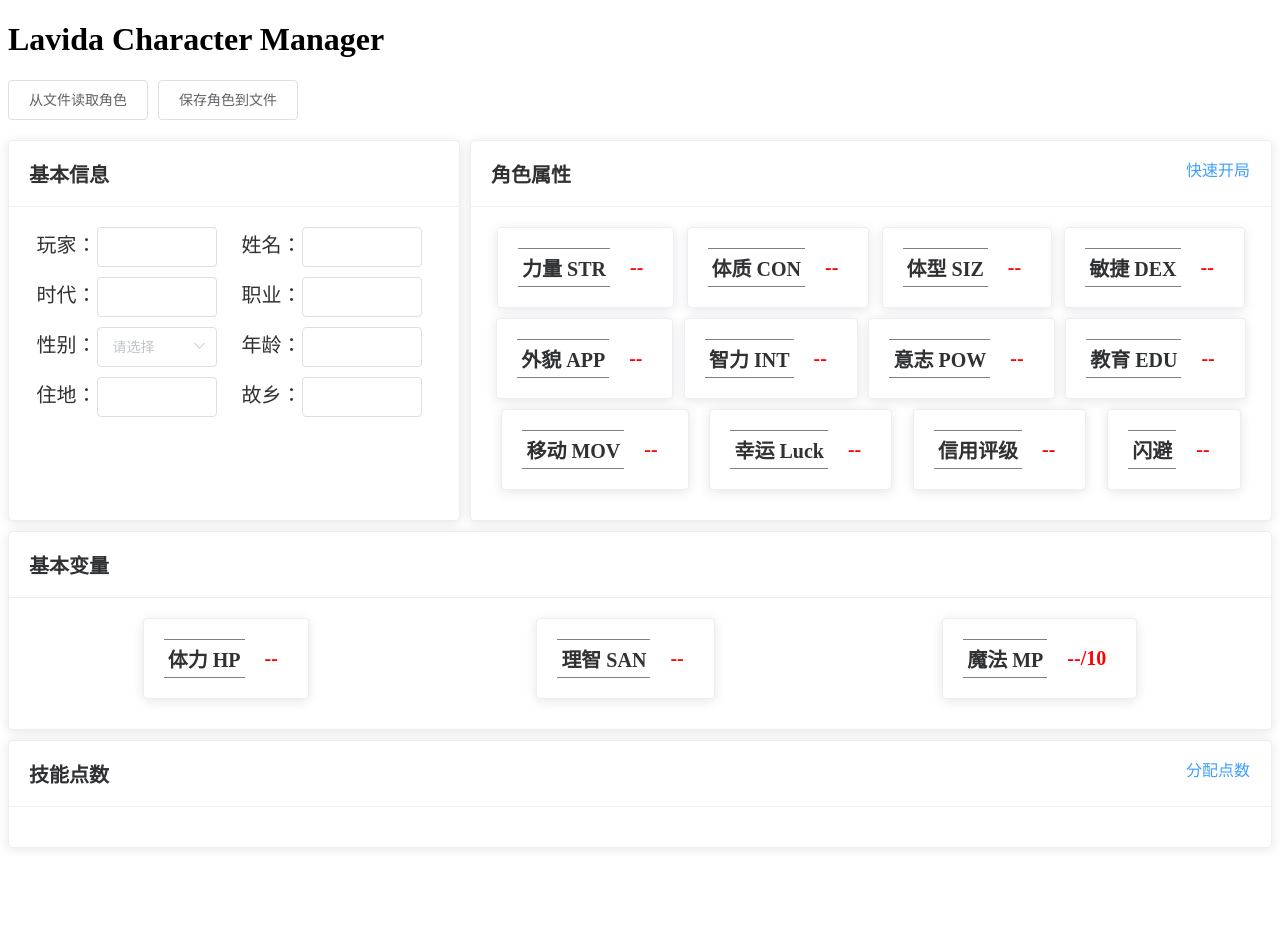
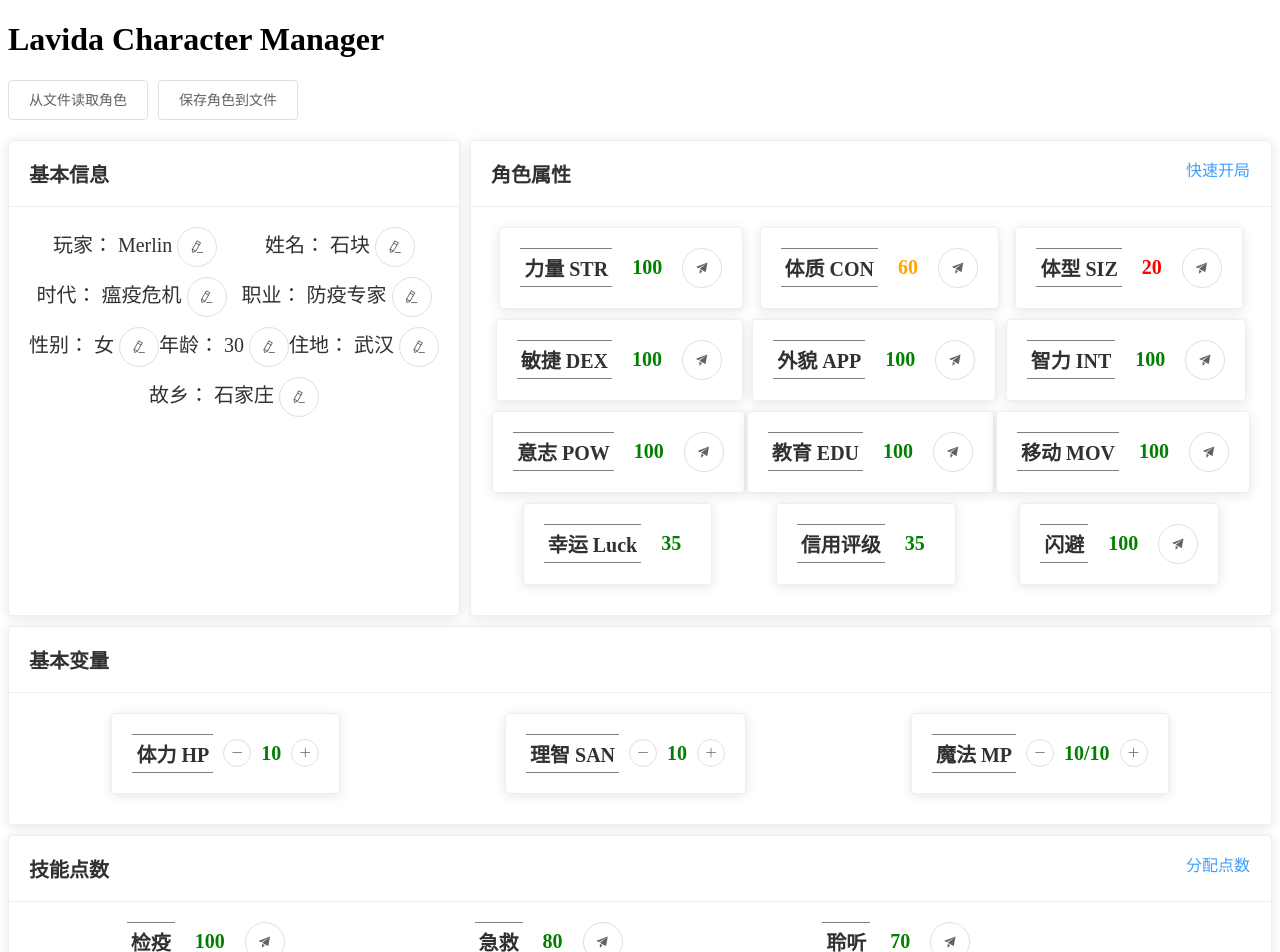
Before and after one commit to THHH0Sunshine/Lavida, a Vue app: page / in a window 1280 px wide. Shown: the top 952 px of the page. Before the commit the page ends 856 px from the top, so only its background shows below. Built offline with nearby package versions, Linux system fonts and the light colour scheme.

Commit message:
测试数据

```diff
--- a/src/components/Character.vue
+++ b/src/components/Character.vue
@@ -74,8 +74,53 @@ export default {
   },
   data() {
     return {
-      attributes: {},
-      skills: []
+      attributes: {
+        player: 'Merlin',
+        name: '石块',
+        time: '瘟疫危机',
+        profession: '防疫专家',
+        isMale: false,
+        age: 30,
+        place: '武汉',
+        hometown: '石家庄',
+        STR: 100,
+        CON: 60,
+        SIZ: 20,
+        DEX: 100,
+        APP: 100,
+        INT: 100,
+        POW: 100,
+        EDU: 100,
+        MOV: 100,
+        Luck: 35,
+        Money: 35,
+        ShanBi: 100,
+        HP: 10,
+        SAN: 10,
+        MP: 10
+      },
+      skills: [
+        { name: '检疫', value: 100 },
+        { name: '急救', value: 80 },
+        { name: '聆听', value: 70 },
+        { name: '妙手', value: 60 },
+        { name: '妙手', value: 60 },
+        { name: '妙手', value: 60 },
+        { name: '妙手', value: 60 },
+        { name: '妙手', value: 60 },
+        { name: '妙手', value: 60 },
+        { name: '妙手', value: 60 },
+        { name: '妙手', value: 60 },
+        { name: '妙手', value: 60 },
+        { name: '妙手', value: 60 },
+        { name: '妙手', value: 60 },
+        { name: '妙手', value: 60 },
+        { name: '妙手', value: 60 },
+        { name: '妙手', value: 60 },
+        { name: '妙手', value: 60 },
+        { name: '妙手', value: 60 },
+        { name: '妙手', value: 60 },
+      ]
     }
   },
   methods: {
```
